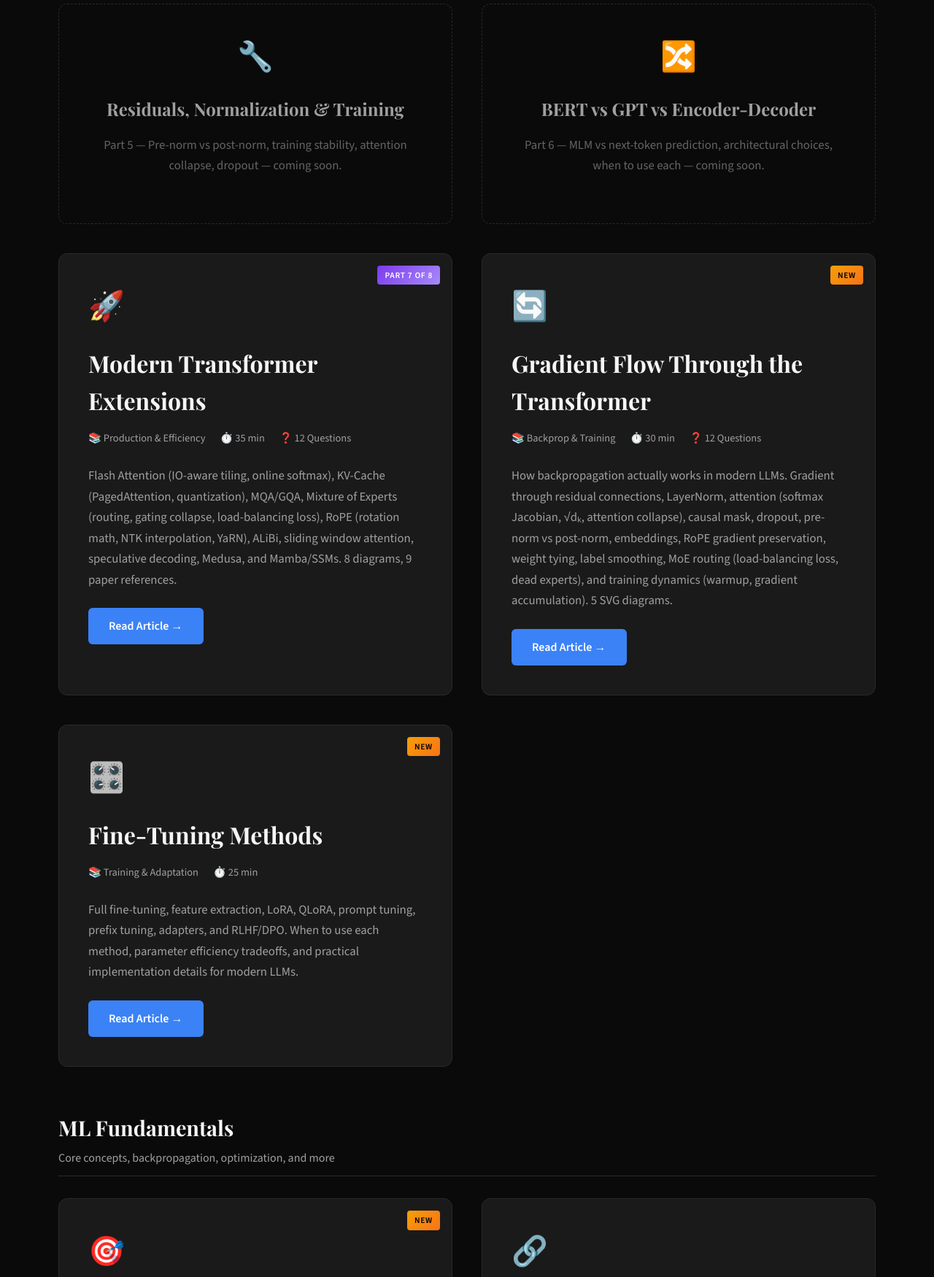
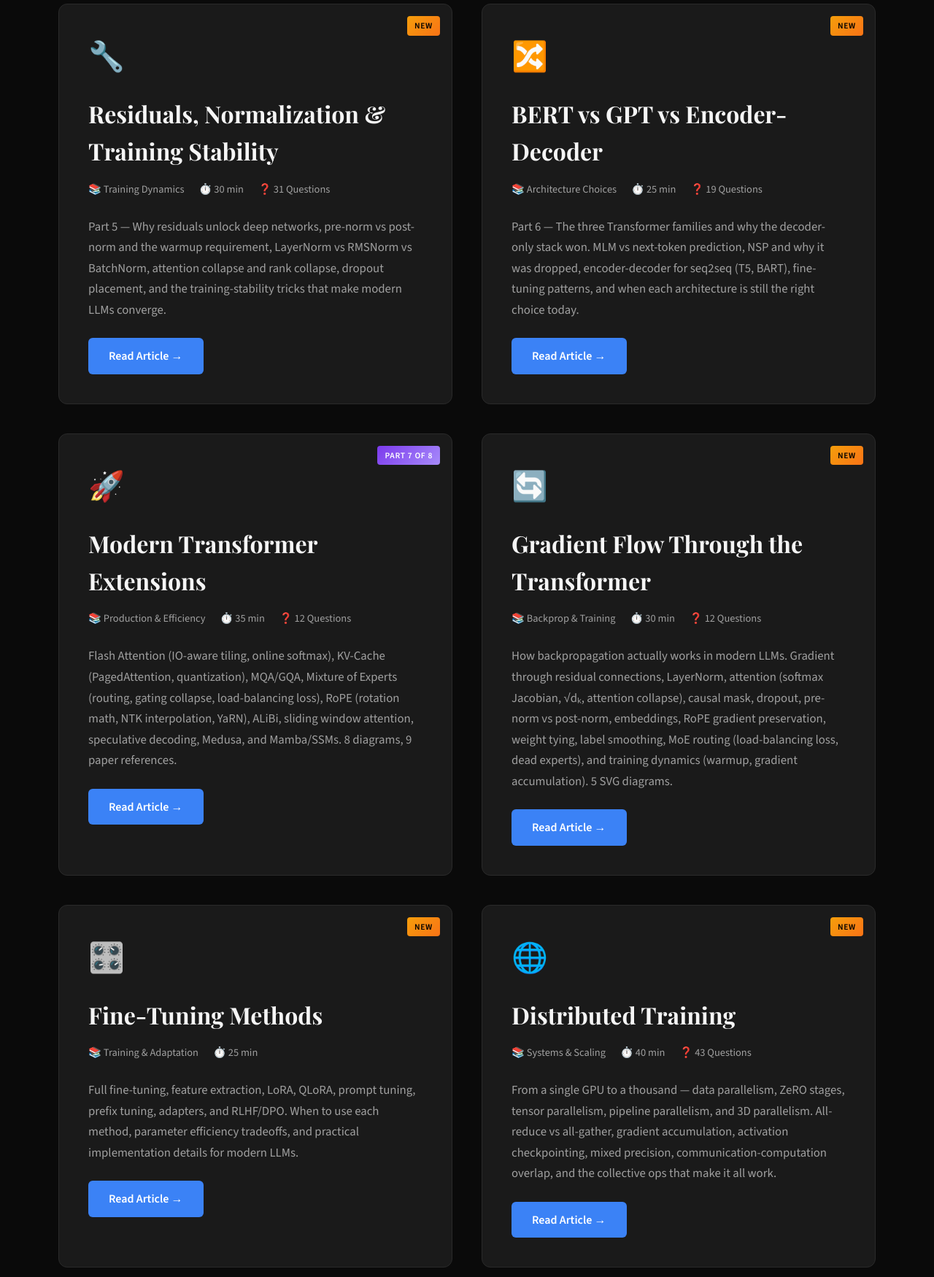
Before and after one commit to prateeksha29/ml-fundamentals-guide, a plain HTML site: page index.html in a window 1280 px wide. Shown: the part 1580-3330 px from the top of the page at 73% size. Drawn offline with nearby package versions, Linux system fonts and the light colour scheme.

Commit message:
Add new blog cards for training and Bayesian methods

```diff
--- a/index.html
+++ b/index.html
@@ -113,16 +113,34 @@
                 <a href="multi_head_attention_positional_encoding.html" class="btn">Read Article →</a>
             </div>
 
-            <div class="blog-card coming-soon">
+            <div class="blog-card">
+                <span class="new-badge">New</span>
                 <div class="blog-icon">🔧</div>
-                <h3>Residuals, Normalization &amp; Training</h3>
-                <p>Part 5 — Pre-norm vs post-norm, training stability, attention collapse, dropout — coming soon.</p>
+                <h3>Residuals, Normalization &amp; Training Stability</h3>
+                <div class="blog-meta">
+                    <span>📚 Training Dynamics</span>
+                    <span>⏱️ 30 min</span>
+                    <span>❓ 31 Questions</span>
+                </div>
+                <p>
+                    Part 5 — Why residuals unlock deep networks, pre-norm vs post-norm and the warmup requirement, LayerNorm vs RMSNorm vs BatchNorm, attention collapse and rank collapse, dropout placement, and the training-stability tricks that make modern LLMs converge.
+                </p>
+                <a href="residuals_normalization_training_stability.html" class="btn">Read Article →</a>
             </div>
 
-            <div class="blog-card coming-soon">
+            <div class="blog-card">
+                <span class="new-badge">New</span>
                 <div class="blog-icon">🔀</div>
                 <h3>BERT vs GPT vs Encoder-Decoder</h3>
-                <p>Part 6 — MLM vs next-token prediction, architectural choices, when to use each — coming soon.</p>
+                <div class="blog-meta">
+                    <span>📚 Architecture Choices</span>
+                    <span>⏱️ 25 min</span>
+                    <span>❓ 19 Questions</span>
+                </div>
+                <p>
+                    Part 6 — The three Transformer families and why the decoder-only stack won. MLM vs next-token prediction, NSP and why it was dropped, encoder-decoder for seq2seq (T5, BART), fine-tuning patterns, and when each architecture is still the right choice today.
+                </p>
+                <a href="bert_encoder_decoder.html" class="btn">Read Article →</a>
             </div>
 
             <div class="blog-card">
@@ -167,6 +185,21 @@
                     Full fine-tuning, feature extraction, LoRA, QLoRA, prompt tuning, prefix tuning, adapters, and RLHF/DPO. When to use each method, parameter efficiency tradeoffs, and practical implementation details for modern LLMs.
                 </p>
                 <a href="finetuning_methods.html" class="btn">Read Article →</a>
+            </div>
+
+            <div class="blog-card">
+                <span class="new-badge">New</span>
+                <div class="blog-icon">🌐</div>
+                <h3>Distributed Training</h3>
+                <div class="blog-meta">
+                    <span>📚 Systems &amp; Scaling</span>
+                    <span>⏱️ 40 min</span>
+                    <span>❓ 43 Questions</span>
+                </div>
+                <p>
+                    From a single GPU to a thousand — data parallelism, ZeRO stages, tensor parallelism, pipeline parallelism, and 3D parallelism. All-reduce vs all-gather, gradient accumulation, activation checkpointing, mixed precision, communication-computation overlap, and the collective ops that make it all work.
+                </p>
+                <a href="distributed_training.html" class="btn">Read Article →</a>
             </div>
         </div>
 
@@ -257,6 +290,22 @@
                 </p>
                 <a href="tree_based_models.html" class="btn">Read Article →</a>
             </div>
+
+            <div class="blog-card">
+                <span class="new-badge">New</span>
+                <div class="blog-icon">🎲</div>
+                <h3>Bayesian Methods for Machine Learning</h3>
+                <div class="blog-meta">
+                    <span>📚 Complete Guide</span>
+                    <span>⏱️ 30 min</span>
+                    <span>❓ 30 Questions</span>
+                </div>
+                <p>
+                    Priors, posteriors, and the Bayesian view of ML. MAP vs MLE, conjugate priors, Bayesian linear regression, Gaussian processes, variational inference, MCMC, and Bayesian neural networks. Why regularization is a prior, and when Bayesian methods actually earn their compute cost.
+                </p>
+                <a href="bayesian_methods.html" class="btn">Read Article →</a>
+            </div>
+
         </div>
     </div>
 
```
